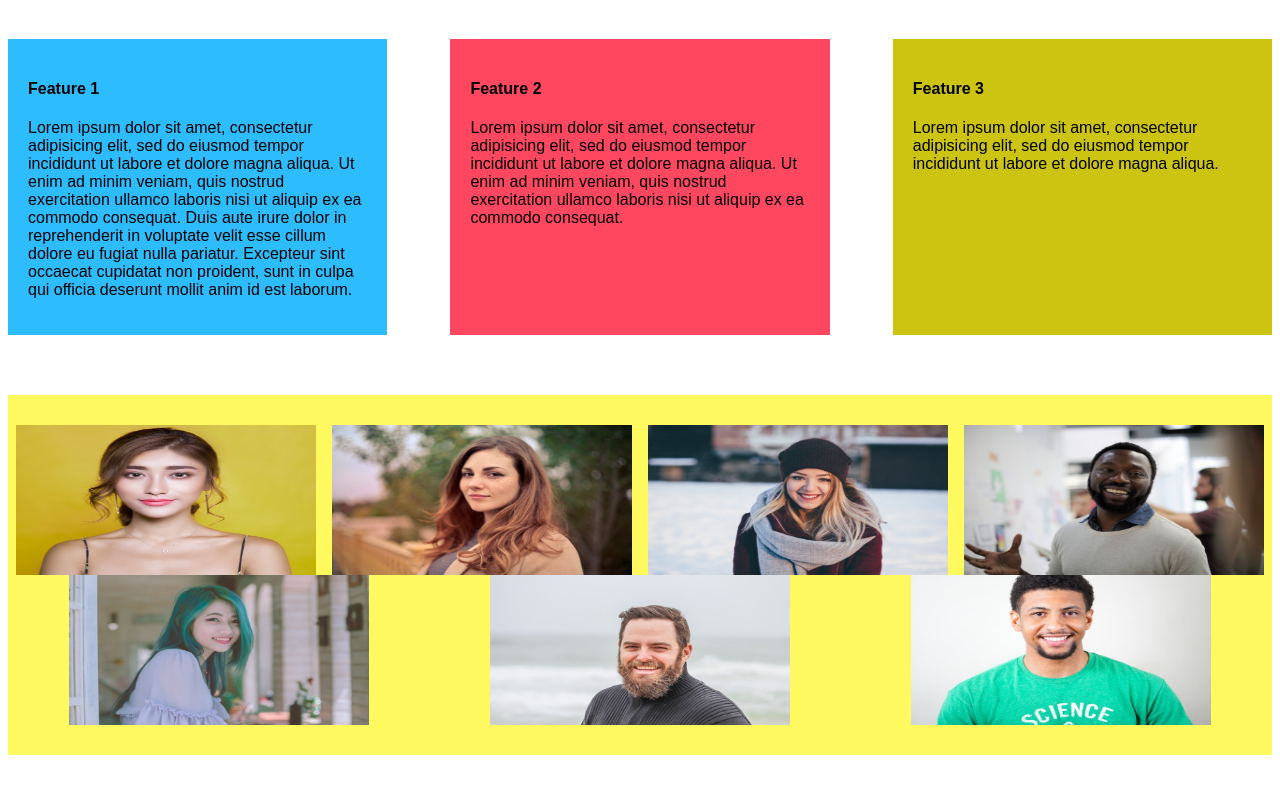
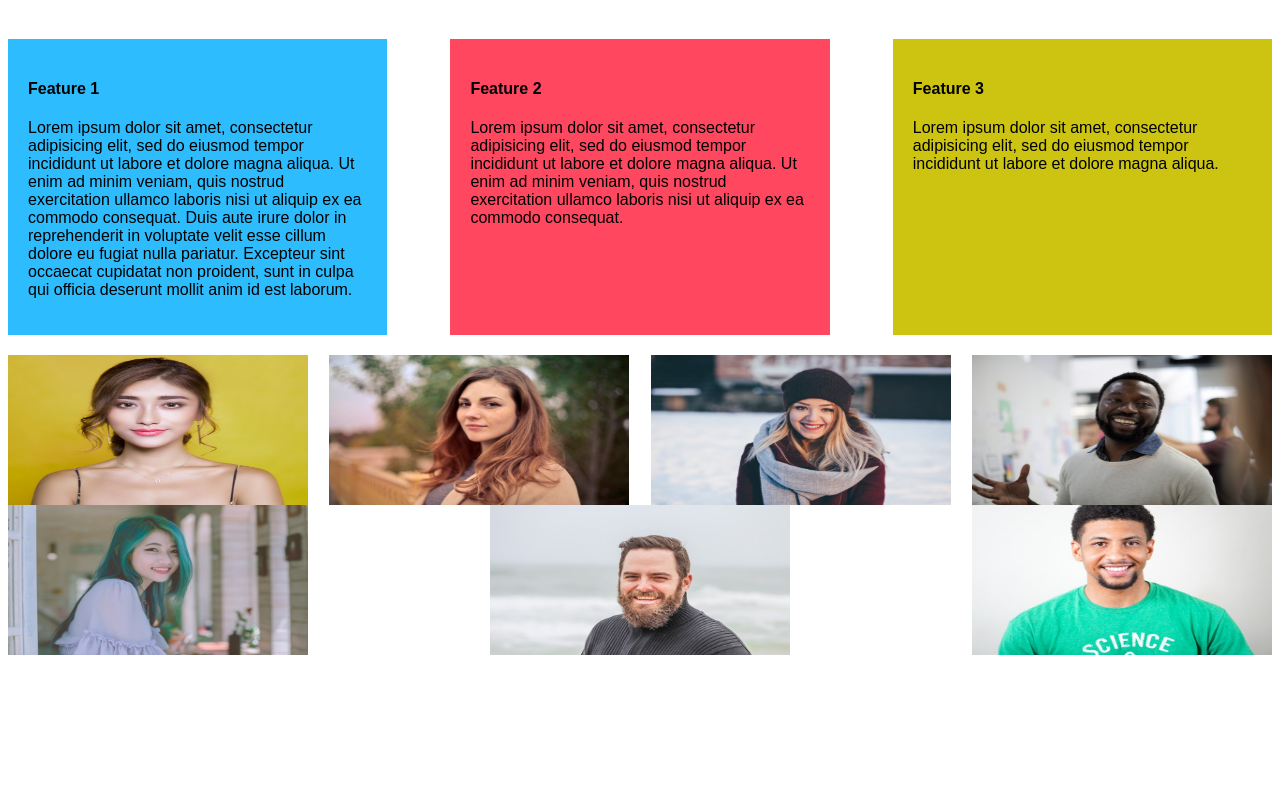
Before and after one commit to nfabro/flexboxtuts, a plain HTML site: page index.html in a window 1280 px wide. Shown: the part 966-1759 px from the top of the page. After the commit the page ends 1629 px from the top, so only its background shows below. Drawn offline with Linux system fonts and the light colour scheme; a web font is replaced by a local one.

Commit message:
Update style.css

```diff
--- a/style.css
+++ b/style.css
@@ -75,15 +75,10 @@ body {
 .feature:nth-child(3) {background-color: #CCC410;}
 
 .gallery {
-	max-width: 1400px;
-	margin: 40px auto 40px auto;
-	padding: 30px 0;
 	box-sizing: border-box;
-	background-color: #FFF960;
 	display: flex;
-	align-items: center;
-	justify-content: space-around;
 	flex-wrap: wrap;
+	justify-content: space-between;
 }
 
 img {
```
